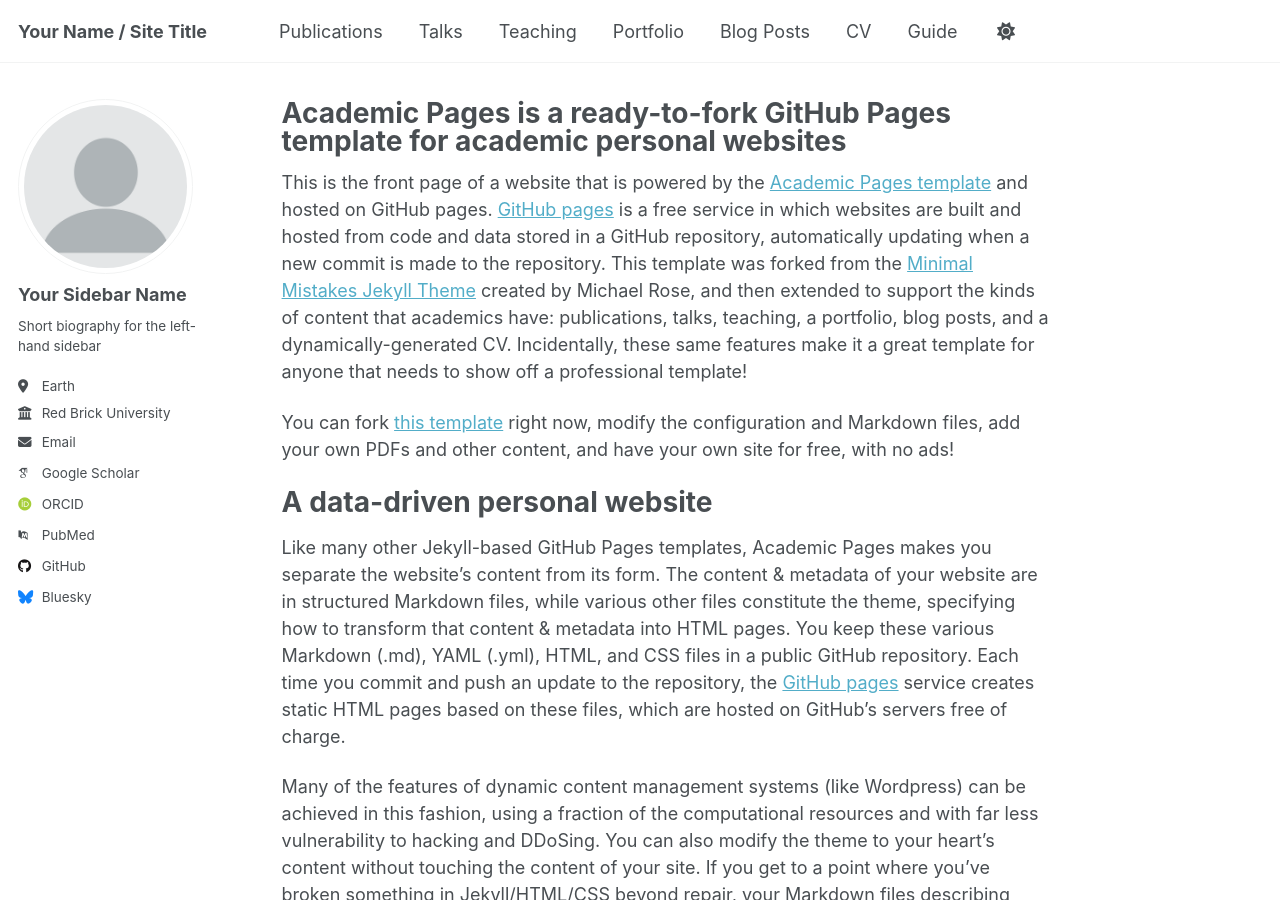
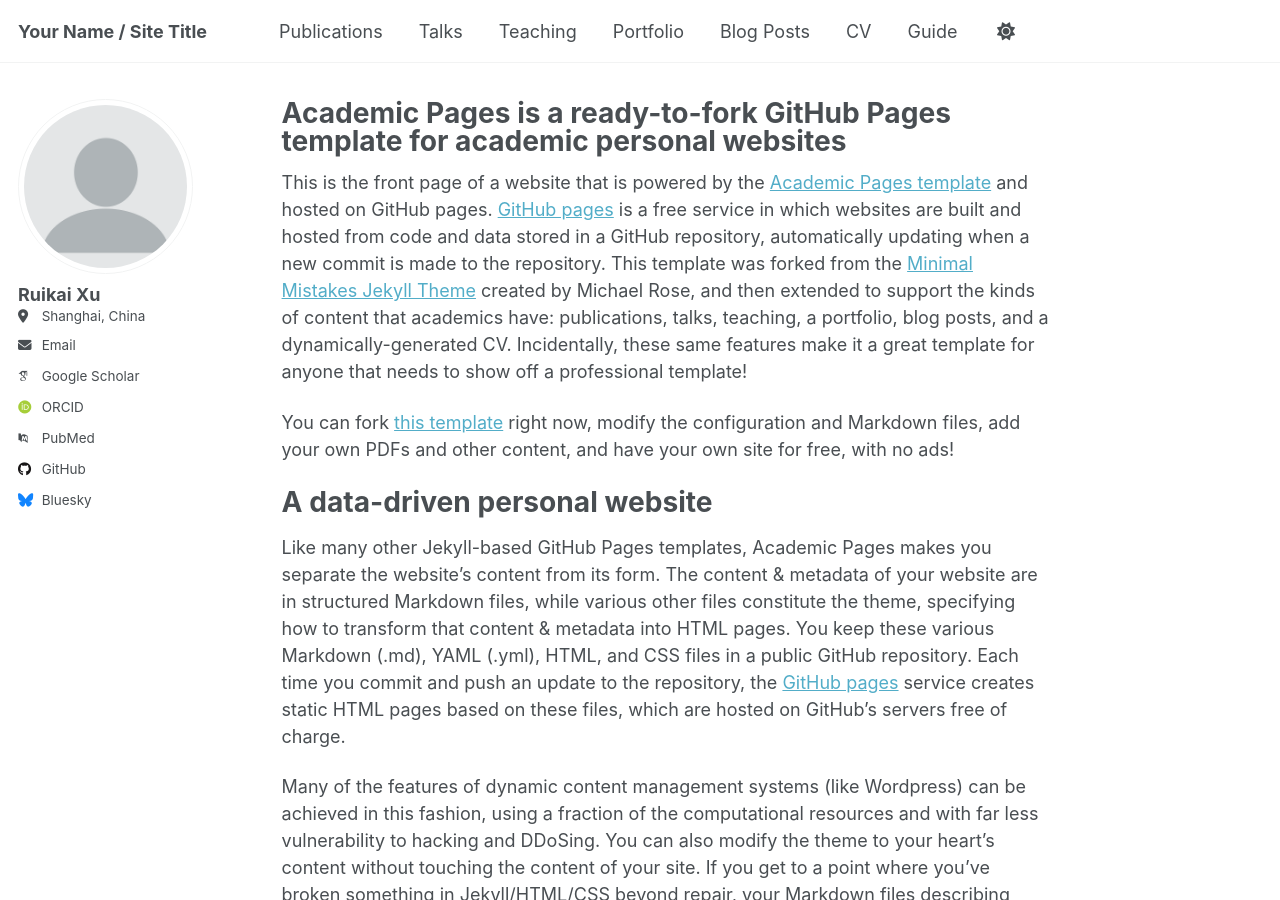
Before and after one commit to RuikaiXu/RuikaiXu.github.io, a Jekyll site: the page built from _pages/about.md, in a window 1280 px wide and 900 px high. Built offline with Jekyll 4.4.1, drawn with Linux system fonts in a browser that asks for light colours; some web fonts are replaced; a script that is not in the unit is left out.

Commit message:
add info

```diff
--- a/_config.yml
+++ b/_config.yml
@@ -23,13 +23,13 @@ repository               : "academicpages/academicpages.github.io"
 author:
   # Biographic information
   avatar           : "profile.png"
-  name             : "Your Sidebar Name"
+  name             : "Ruikai Xu"
   pronouns         : # example: "she/her"
-  bio              : "Short biography for the left-hand sidebar"
-  location         : "Earth"
-  employer         : "Red Brick University"
+  bio              : # "Short biography for the left-hand sidebar"
+  location         : "Shanghai, China"
+  employer         : # "Red Brick University"
   uri              : # URL
-  email            : "none@example.org"
+  email            : "xuruikai@sjtu.edu.cn"
 
   # Academic websites
   academia         : # URL
```
